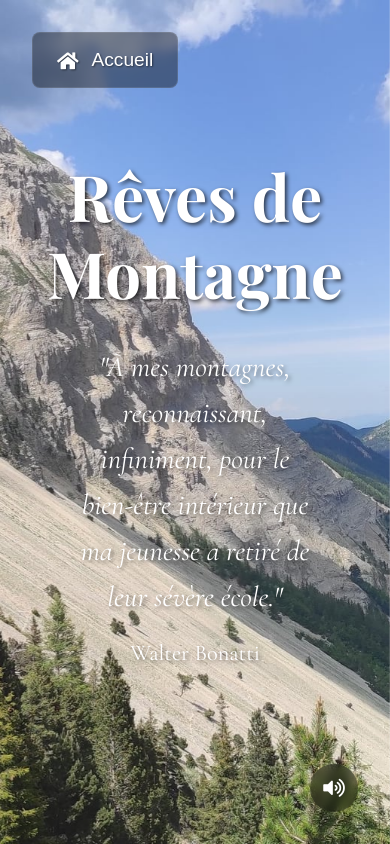
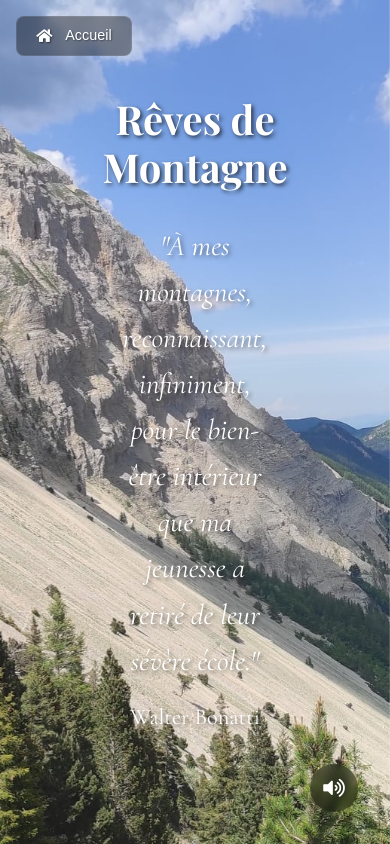
Before and after one commit to mikelum38/hiking-gallery, a Flask app: page / in a window 390 px wide. Run offline with Flask 3, Linux system fonts and the light colour scheme; some libraries are stand-ins or nearby versions.

Commit message:
ajustements mobiles

```diff
--- a/templates/home.html
+++ b/templates/home.html
@@ -145,6 +145,19 @@
             color: white;
             text-shadow: 2px 2px 4px rgba(0,0,0,0.5);
         }
+
+        @media (max-width: 768px) {
+            .nav-link {
+                padding: 0.5rem 1.2rem;
+                font-size: 0.9rem;
+                top: 1rem;
+                left: 1rem;
+            }
+
+            .main-title {
+                font-size: 2.5rem;
+            }
+        }
     </style>
     <link href="https://fonts.googleapis.com/css2?family=Playfair+Display:wght@700&display=swap" rel="stylesheet">
     <link href="https://fonts.googleapis.com/css2?family=Cormorant+Garamond:ital,wght@0,400;0,600;1,400&display=swap" rel="stylesheet">
```
Also changed, not shown: mountain_animals.json (+8 -0 lines).
